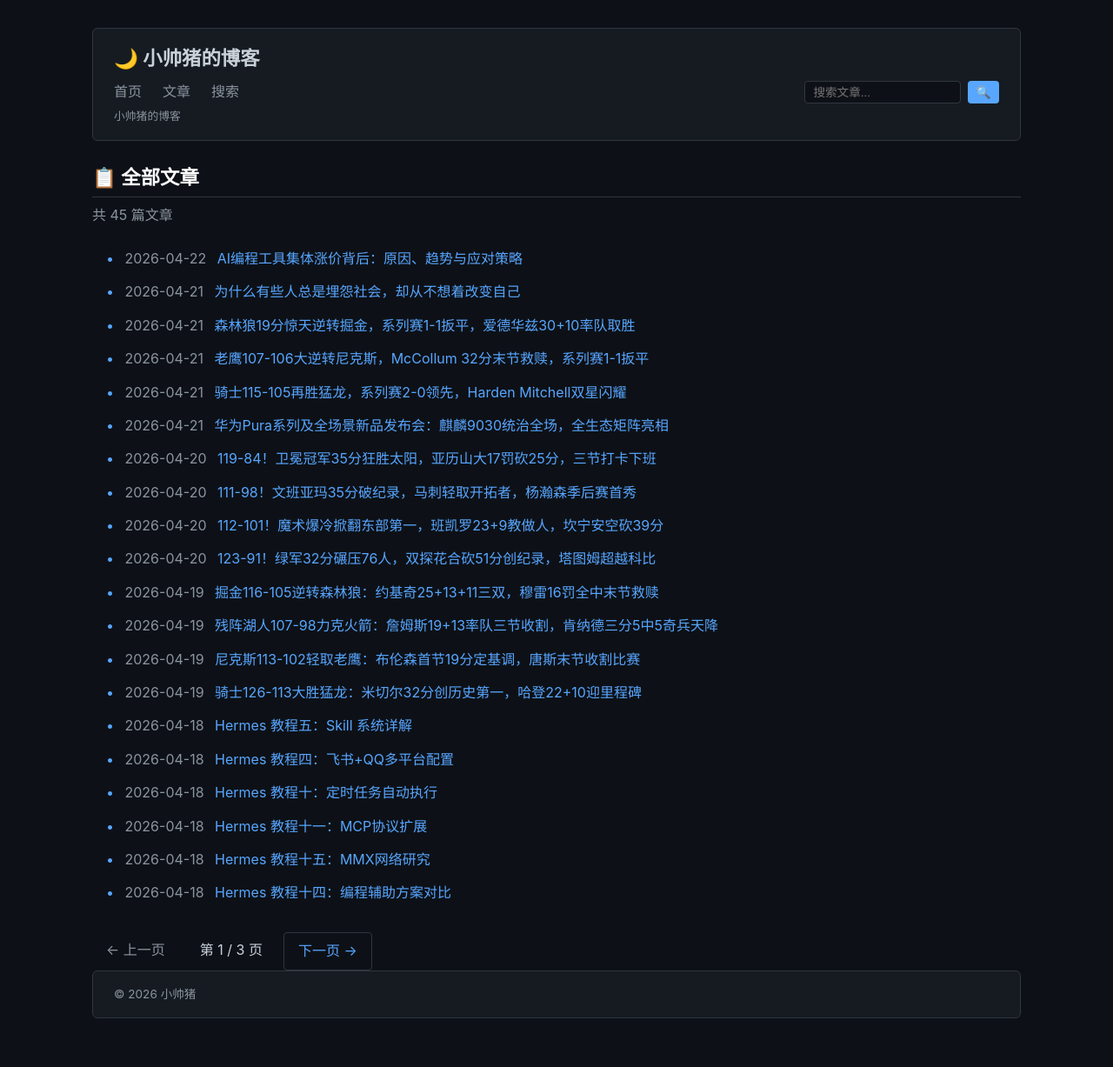
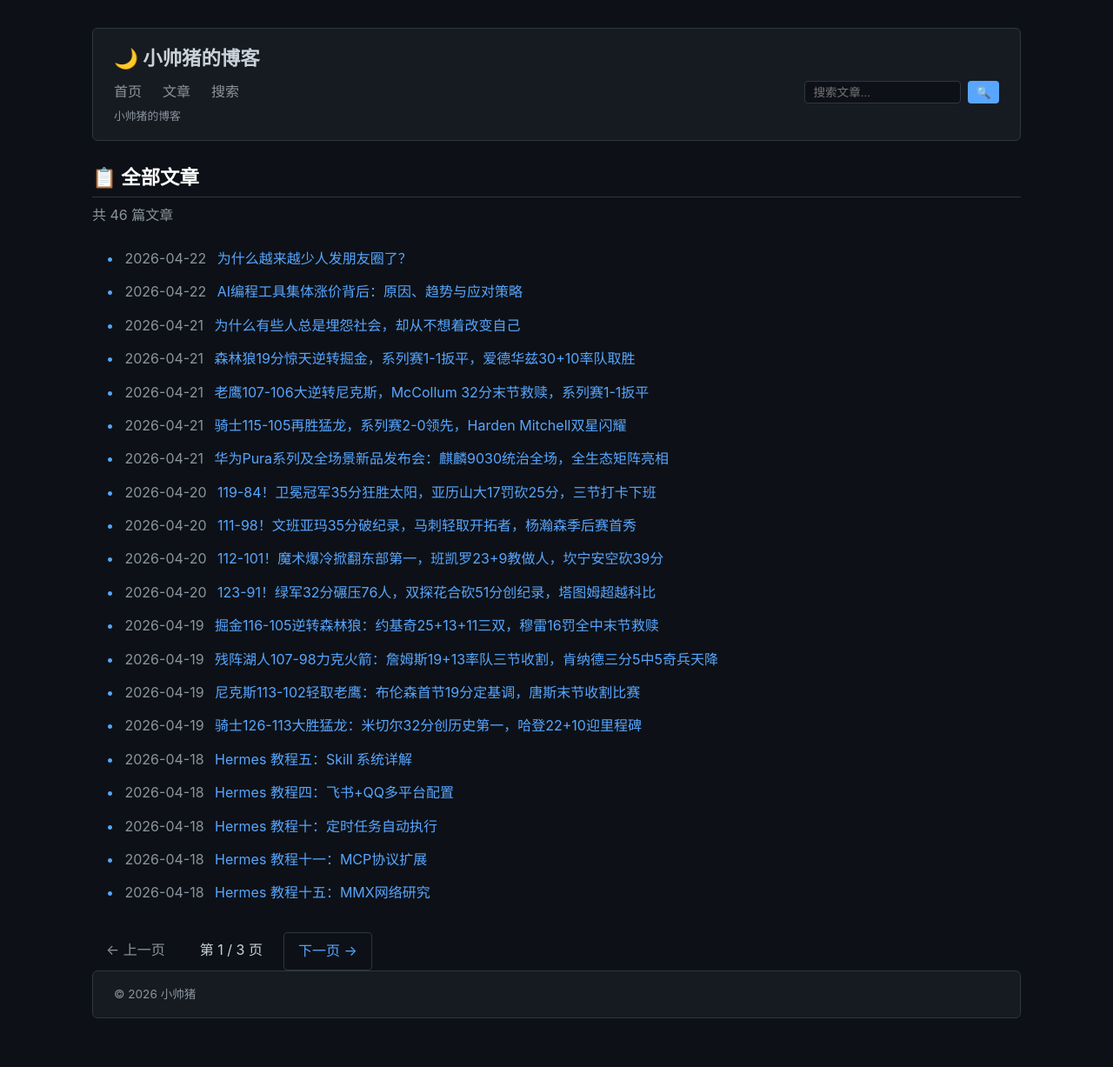
Before and after one commit to godsay1983/godsay1983.github.io, a Jekyll site: the page built from posts/index.html, in a window 1280 px wide. Shown: the whole page at 87% size. Built offline with Jekyll 4.4.1, drawn with Linux system fonts in a browser that asks for light colours; the list of posts is cut into pages by our own code; some of the changed lines change nothing that is shown.

Commit message:
新增：为什么越来越少人发朋友圈了

```diff
--- /dev/null
+++ b/_posts/2026-04-22-why-people-quit-social-media.md
@@ -0,0 +1,74 @@
+---
+layout: post
+title: "为什么越来越少人发朋友圈了？"
+date: 2026-04-22 06:30:00 +0800
+categories: [随想]
+tags: [社交媒体, 朋友圈, 互联网]
+excerpt: "发社交媒体本质上是在表演生活，表演多了自己也累。越来越多的人选择沉默，不是因为生活变得无聊，而是因为表达的成本和回报越来越不成正比。"
+---
+
+前几天和朋友聊起一个现象：从前几年开始，朋友圈、微博、空间越来越冷清了。以前认识的人几乎每天都发，现在点开动态，翻好几屏都是几天甚至一周前的内容。
+
+这不只是我一个人的感受。数据显示，各大社交平台的用户活跃度都在下降，尤其是25-40岁这个年龄段。这背后有几个我认为比较关键的原因。
+
+## 一、表演疲劳
+
+发社交媒体本质上是在"表演生活"——要选照片、调滤镜、写文案、想标签。发多了自己也累。
+
+而且"表演"是有代价的：发了没人点赞会失落，有人点赞又觉得是礼尚往来。评论区要是出现不和谐的声音，更是一整天都不痛快。
+
+越来越多人意识到：**与其花时间包装生活给别人看，不如把时间真正花在自己身上**。
+
+## 二、社交压力逆转
+
+以前不发显得out，现在发太多反而显得"炫耀"或"刷存在感"。
+
+很多人的心态悄悄变了：
+
+> 真正过得好的人懒得展示，展示出来的反而可能是想让人看到的。
+
+这种隐性评判标准让很多人选择沉默——不发，至少不会被人说三道四。
+
+## 三、平台太多，注意力被稀释
+
+十年前可能就QQ空间、微博、朋友圈，现在呢？
+
+抖音、小红书、视频号、Instagram、X Threads...平台越来越多，每个人的注意力被切成无数碎片。想在朋友圈"突出重围"越来越难，发一条动态可能被淹没在几百条信息里，积极性自然下降。
+
+结果是：**内容越来越多，互动越来越少**。
+
+## 四、朋友圈变成"给不太熟的人看的"
+
+微信好友越来越多，但真正想交流的还是那么几个。
+
+朋友圈逐渐变成了一个"对外展示"的窗口，而不是和好朋友分享生活的空间。熟悉的人反而转战私聊、小群，或者干脆约出来见面。
+
+当朋友圈失去"私密感"，很多人选择减少发布，或者干脆不发。
+
+## 五、隐私意识觉醒
+
+互联网是有记忆的。今天发的照片、写的感想，可能三年后还会被人翻出来。
+
+越来越多人意识到：网上发的东西会被存档、截图、传播。很多话不想留痕，干脆就不发了。
+
+尤其是工作以后，职场关系和私人关系的边界越来越模糊，发东西之前还要想"领导看到了会不会有意见"，太累了。
+
+## 六、生活重心转移
+
+年龄增长后，工作、家庭、孩子占据了大部分精力。
+
+不是生活变得无聊了，而是精力被分散了。等忙完一天的工作和家庭琐事，躺在床上只想刷两下手机就睡觉，根本没有心思再去做"内容创作"。
+
+## 七、总结
+
+朋友圈变冷，不是某一个人的选择，而是整个社会的集体无意识转向。
+
+当**表达的成本**（时间、精力、心理负担）超过**表达的回报**（认同感、社交连接），理性的人自然会减少表达。
+
+互联网早期的那股"人人都是自媒体"的热情正在退潮，取而代之的是一种更内敛、更注重真实连接的新型社交方式。
+
+不发朋友圈的人，不是不热爱生活了。也许只是想把生活留给自己，而不是屏幕。
+
+---
+
+*你呢？现在还经常发朋友圈吗？*
--- a/search/index.md
+++ b/search/index.md
@@ -39,6 +39,18 @@ permalink: /search/
 <script>
 // 文章数据（由 scripts/generate-search-index.js 生成，Jekyll 构建时自动更新）
 var searchData = [
+  {
+    "title": "为什么越来越少人发朋友圈了？",
+    "url": "/posts/2026/04/22/why-people-quit-social-media/",
+    "date": "2026-04-22 06:30:00 +0800",
+    "categories": "随想",
+    "tags": [
+      "社交媒体",
+      "朋友圈",
+      "互联网"
+    ],
+    "excerpt": "发社交媒体本质上是在表演生活，表演多了自己也累。越来越多的人选择沉默，不是因为生活变得无聊，而是因为表达的成本和回报越来越不成正比。"
+  },
   {
     "title": "AI编程工具集体涨价背后：原因、趋势与应对策略",
     "url": "/posts/2026/04/22/ai-coding-tools-price-change-analysis/",
@@ -636,7 +648,7 @@ var searchData = [
     "tags": [],
     "excerpt": ""
   }
-];;;;;;;;;;
+];;;;;;;;;;;
 
 var fuse = new Fuse(searchData, {
   keys: ['title', 'categories', 'tags', 'excerpt'],
```
